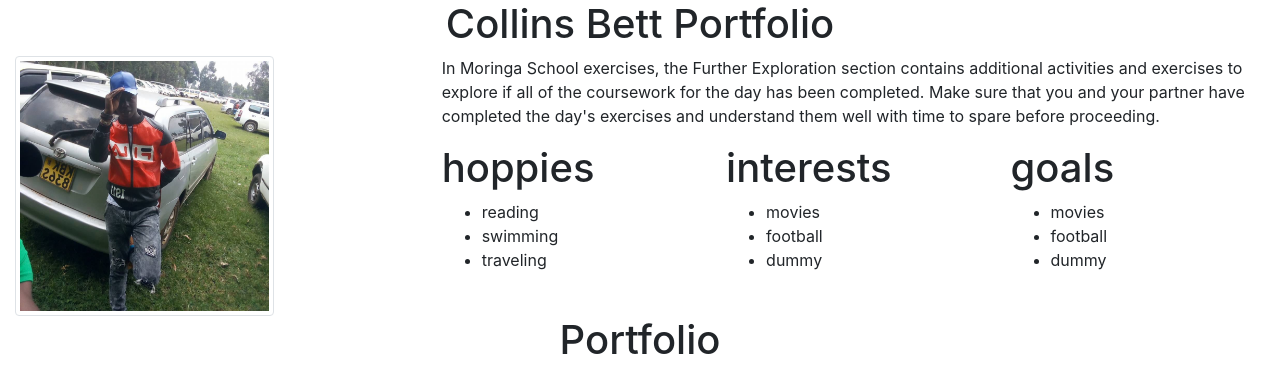
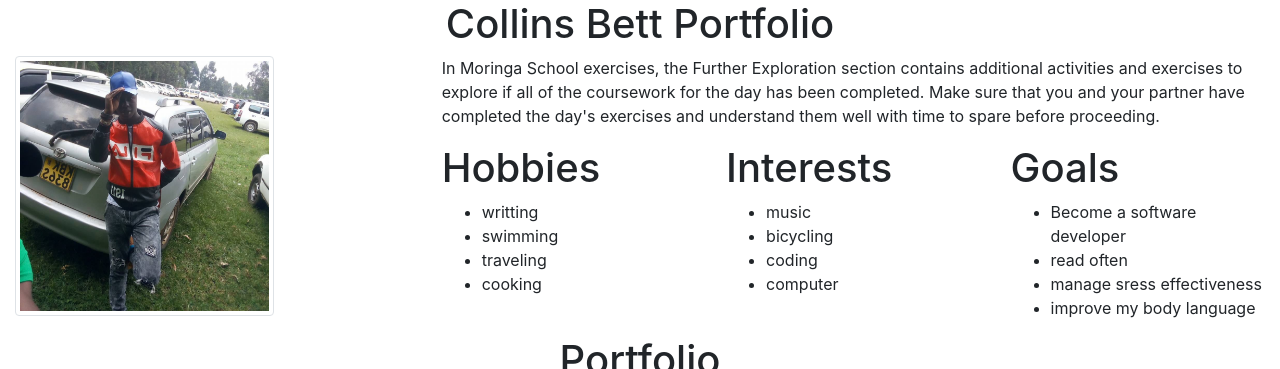
Before and after one commit to collinsbett29/collinsbett29, a plain HTML site: page index.html in a window 1280 px wide. Shown: the top 369 px of the page. Drawn offline with Linux system fonts and the light colour scheme.

Commit message:
new update to index.html

```diff
--- a/index.html
+++ b/index.html
@@ -28,27 +28,30 @@
                     </p>
                     <div class="row">
                         <div class="col">
-                            <h1>hoppies</h1>
+                            <h1>Hobbies</h1>
                                 <ul>
-                                        <li>reading</li>
+                                        <li>writting</li>
                                         <li>swimming</li>
                                         <li>traveling</li>
+                                        <li>cooking</li>
                                 </ul>
                         </div>
                         <div class="col">
-                            <h1>interests</h1>
+                            <h1>Interests</h1>
                             <ul>
-                                    <li>movies</li>
-                                    <li>football</li>
-                                    <li>dummy</li>
+                                    <li>music</li>
+                                    <li>bicycling</li>
+                                    <li>coding</li>
+                                    <li>computer</li>
                             </ul>
                         </div>
                         <div class="col">
-                            <h1>goals</h1>
+                            <h1>Goals</h1>
                             <ul>
-                                <li>movies</li>
-                                <li>football</li>
-                                <li>dummy</li>
+                                <li>Become a software developer</li>
+                                <li>read often</li>
+                                <li>manage sress effectiveness</li>
+                                <li>improve my body language</li>
                             </ul>
                         </div>
                 </div>
```
